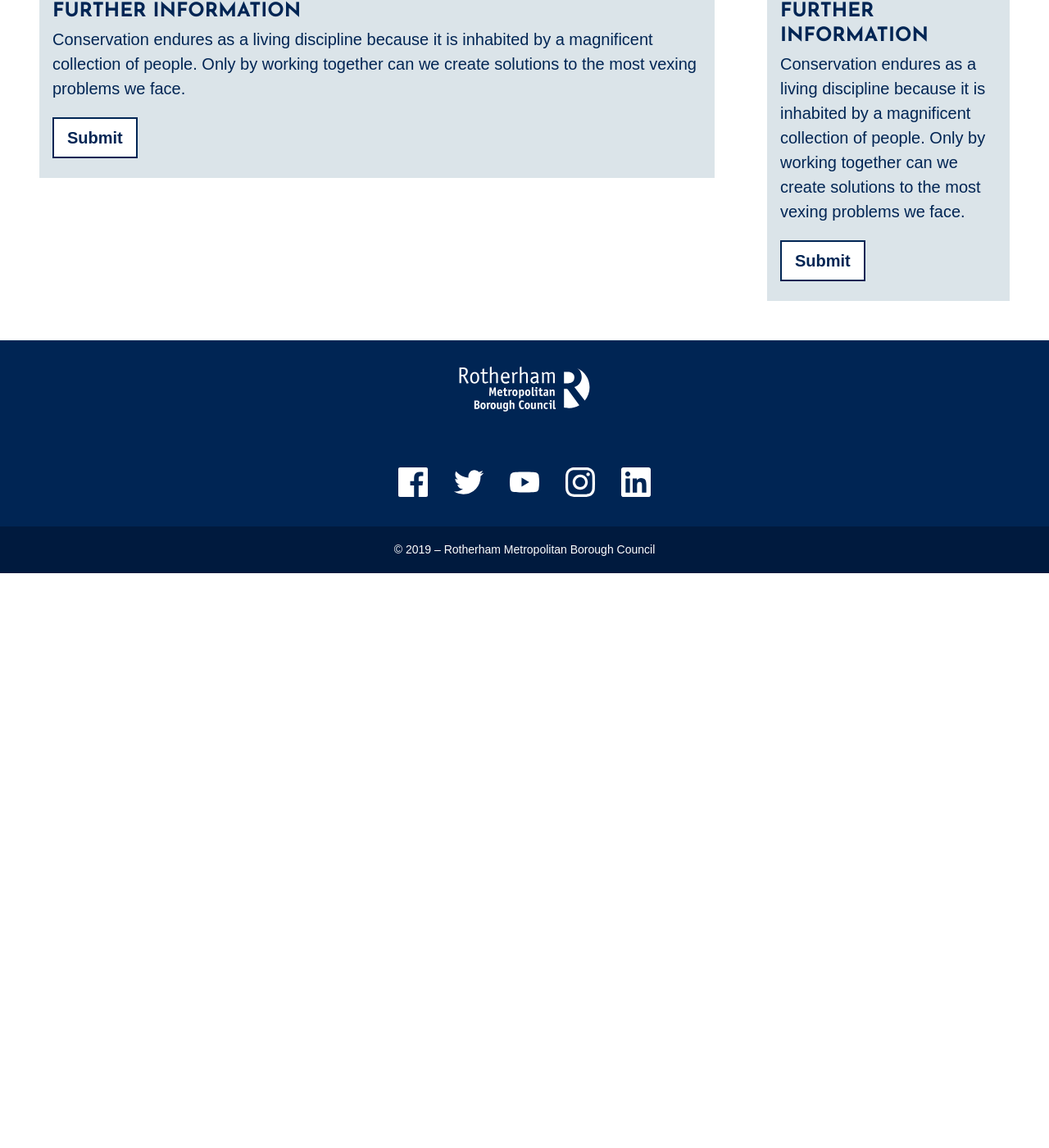
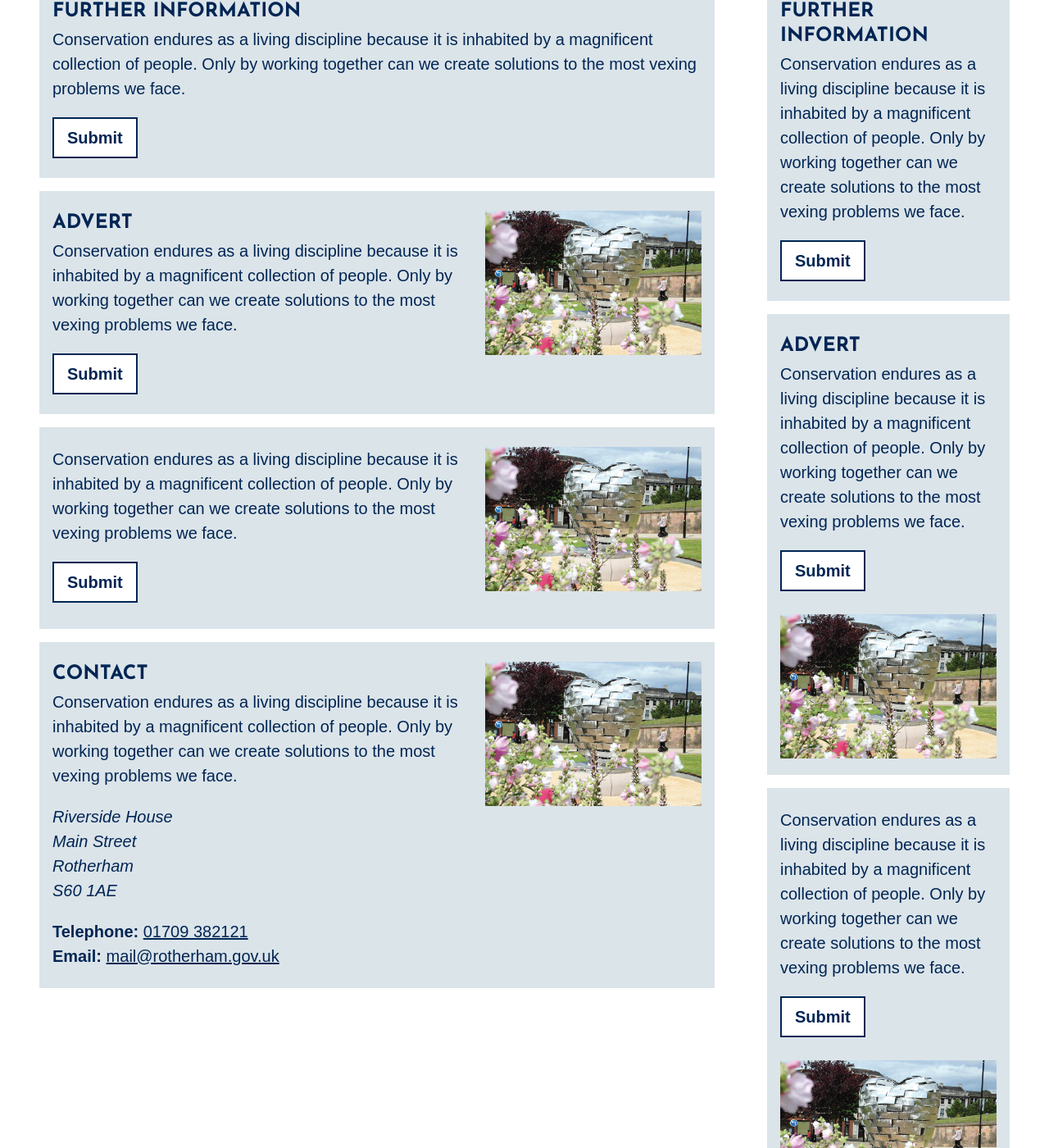
Before and after one commit to rothgov/design-manual, a Jekyll site: the page built from supplements.html, in a window 1280 px wide and 1400 px high, scrolled down 442 px. Shown: the whole window at 82% size. Built offline with Jekyll 4.4.1, drawn with Linux system fonts in a browser that asks for light colours; some web fonts are replaced; before the commit the page ends 1141 px from its top, so only the background shows below that; some of the changed text lies outside the part shown.

Commit message:
Update supplements.html

```diff
--- a/supplements.html
+++ b/supplements.html
@@ -14,7 +14,9 @@
       <div class="mv3 ph3 pt3 pb1 bg-grey-xl">
         <h2 class="f3 lh-title mt2 mb1 josefin ttu mb0">Navigation</h2>
         <ul class="mt0 lh-copy list pl0">
-          <li class="mv2">Navigation link one</li>
+          <li class="mv2">
+            <a class="blue hover-blue-l" href="#">Navigation link one</a>
+          </li>
           <li class="mv2">Navigation link two</li>
           <li class="mv2">Navigation link three</li>
         </ul>
@@ -23,6 +25,42 @@
         <h2 class="f3 lh-title mt2 mb1 josefin ttu mb0">Further information</h2>
         <p class="lh-copy mt0">Conservation endures as a living discipline because it is inhabited by a magnificent collection of people. Only by working together can we create solutions to the most vexing problems we face.</p>
         <p class="mt0 mr2 b dib pv2 ph3 ba bw1 b--blue bg-white">Submit</p>
+      </div>
+      <div class="mv3 ph3 pt3 pb1 bg-grey-xl flex flex-column flex-row-l">
+        <div class="w-two-thirds-l">
+          <h2 class="f3 lh-title mt2 mb1 josefin ttu mb0">Advert</h2>
+          <p class="lh-copy mt0">Conservation endures as a living discipline because it is inhabited by a magnificent collection of people. Only by working together can we create solutions to the most vexing problems we face.</p>
+          <p class="mt0 mr2 b dib pv2 ph3 ba bw1 b--blue bg-white">Submit</p>
+        </div>
+        <div class="w-third-l pv2"><img src="https://rothgov.github.io/design/images/rotherham-heart.jpg"></div>
+      </div>
+      <div class="mv3 ph3 pt3 pb1 bg-grey-xl flex flex-column flex-row-l">
+        <div class="w-two-thirds-l pv2">
+          <p class="lh-copy mt0">Conservation endures as a living discipline because it is inhabited by a magnificent collection of people. Only by working together can we create solutions to the most vexing problems we face.</p>
+          <p class="mt0 mr2 b dib pv2 ph3 ba bw1 b--blue bg-white">Submit</p>
+        </div>
+        <div class="w-third-l pv2"><img src="https://rothgov.github.io/design/images/rotherham-heart.jpg"></div>
+      </div>
+      <div class="mv3 ph3 pt3 pb1 bg-grey-xl flex flex-column flex-row-l">
+        <div class="w-two-thirds-l">
+          <h2 class="f3 lh-title mt2 mb1 josefin ttu mb0">Contact</h2>
+          <p class="mt0">Conservation endures as a living discipline because it is inhabited by a magnificent collection of people. Only by working together can we create solutions to the most vexing problems we face.</p>
+          <address class="dib pt0">
+            Riverside House<br>
+            Main Street<br>
+            Rotherham<br>
+            S60 1AE
+          </address>
+          <ul class="lh-copy list pl0">
+            <li>
+              <span class="b">Telephone:</span> <a class="link blue hover-blue-l" href="tel:01709382121">01709 382121</a>
+            </li>
+            <li>
+              <span class="b">Email:</span> <a class="link blue hover-blue-l" href="mailto:customerservices@rotherham.gov.uk?subject=Website%20enquiry">mail@rotherham.gov.uk</a>
+            </li>
+          </ul>
+        </div>
+        <div class="w-third-l pv2"><img src="https://rothgov.github.io/design/images/rotherham-heart.jpg"></div>
       </div>
     </div>
   </main>
@@ -41,6 +79,42 @@
         <p class="lh-copy mt0">Conservation endures as a living discipline because it is inhabited by a magnificent collection of people. Only by working together can we create solutions to the most vexing problems we face.</p>
         <p class="mt0 mr2 b dib pv2 ph3 ba bw1 b--blue bg-white">Submit</p>
       </div>
+      <div class="mv3 ph3 pt3 pb1 bg-grey-xl flex flex-column">
+        <div>
+          <h2 class="f3 lh-title mt2 mb1 josefin ttu mb0">Advert</h2>
+          <p class="lh-copy mt0">Conservation endures as a living discipline because it is inhabited by a magnificent collection of people. Only by working together can we create solutions to the most vexing problems we face.</p>
+          <p class="mt0 mr2 b dib pv2 ph3 ba bw1 b--blue bg-white">Submit</p>
+        </div>
+        <div class="pv2"><img src="https://rothgov.github.io/design/images/rotherham-heart.jpg"></div>
+      </div>
+      <div class="mv3 ph3 pt3 pb1 bg-grey-xl flex flex-column">
+        <div class="pt2">
+          <p class="lh-copy mt0">Conservation endures as a living discipline because it is inhabited by a magnificent collection of people. Only by working together can we create solutions to the most vexing problems we face.</p>
+          <p class="mt0 mr2 b dib pv2 ph3 ba bw1 b--blue bg-white">Submit</p>
+        </div>
+        <div class="pv2"><img src="https://rothgov.github.io/design/images/rotherham-heart.jpg"></div>
+      </div>
+      <div class="mv3 ph3 pt3 pb1 bg-grey-xl flex flex-column">
+        <div>
+          <h2 class="f3 lh-title mt2 mb1 josefin ttu mb0">Contact</h2>
+          <p class="lh-copy mt0">Conservation endures as a living discipline because it is inhabited by a magnificent collection of people. Only by working together can we create solutions to the most vexing problems we face.</p>
+          <address class="dib pt0">
+            Riverside House<br>
+            Main Street<br>
+            Rotherham<br>
+            S60 1AE
+          </address>
+          <ul class="lh-copy list pl0">
+            <li>
+              <span class="b">Telephone:</span> <a class="link blue hover-blue-l" href="tel:01709382121">01709 382121</a>
+            </li>
+            <li>
+              <span class="b">Email:</span> <a class="link blue hover-blue-l" href="mailto:customerservices@rotherham.gov.uk?subject=Website%20enquiry">mail@rotherham.gov.uk</a>
+            </li>
+          </ul>
+        </div>
+        <div class="pv2"><img src="https://rothgov.github.io/design/images/rotherham-heart.jpg"></div>
+      </div>
     </div>
   </aside>
 </div>
```
